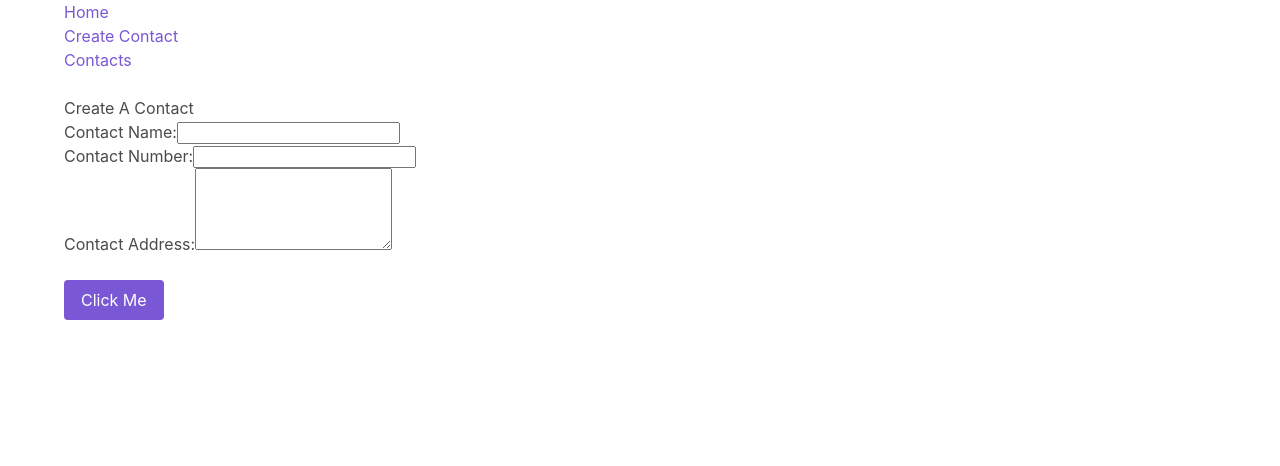
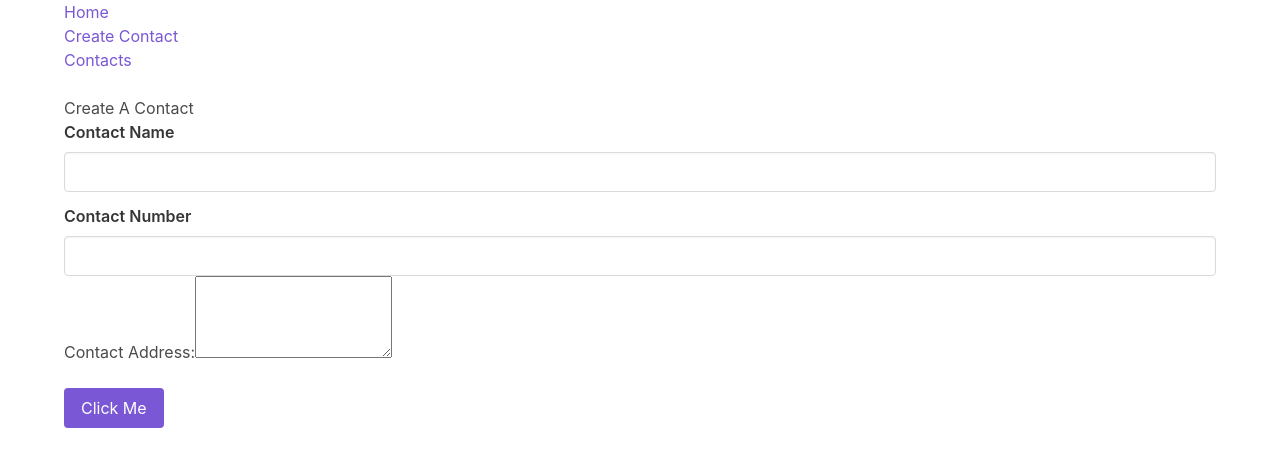
Before and after one commit to abtin-abbaspour/Gringotts-Bank-MEVN-Project, a Vue app: page /create in a window 1280 px wide. Shown: the top 466 px of the page. Built offline with nearby package versions, Linux system fonts and the light colour scheme.

Commit message:
Update CreateComponent.vue
Added Buefy to text fields

```diff
--- a/src/components/CreateComponent.vue
+++ b/src/components/CreateComponent.vue
@@ -3,21 +3,13 @@
     <h1>Create A Contact</h1>
     <form @submit.prevent="addPost">
       <div class="row">
-        <div class="col-md-6">
-          <div class="form-group">
-            <label>Contact Name:</label>
-            <input type="text" class="form-control" v-model="post.title">
-          </div>
-        </div>
-        </div>
-        <div class="row">
-        <div class="col-md-6">
-          <div class="form-group">
-            <label>Contact Number:</label>
-            <input type="text" class="form-control" v-model="post.number">
-          </div>
-        </div>
-        </div>
+        <b-field label="Contact Name">
+            <b-input v-model="post.title"></b-input>
+        </b-field>
+        <b-field label="Contact Number">
+            <b-input v-model="post.number"></b-input>
+        </b-field>
+      </div>
         <div class="row">
           <div class="col-md-6">
             <div class="form-group">
```
